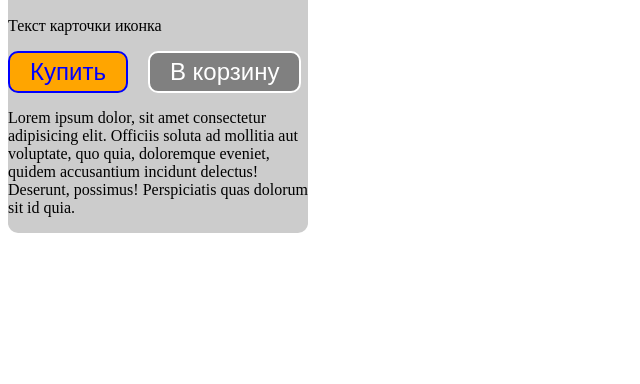
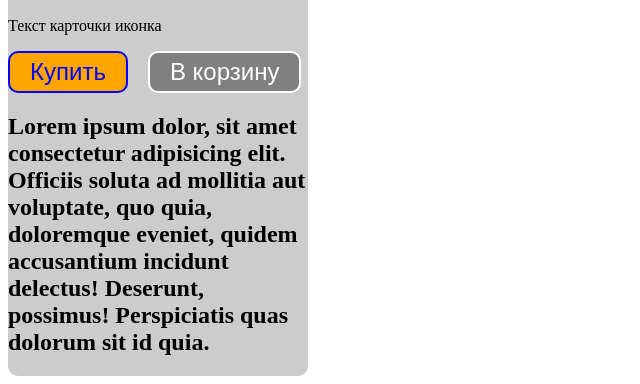
Before and after one commit to MaxOrel/webinar_git, a plain HTML site: page index.html in a window 1280 px wide. Shown: the part 538-922 px from the top of the page, without its empty margins (0-640 px from the left). Before the commit the page ends 800 px from the top, so only its background shows below. Drawn offline with Linux system fonts and the light colour scheme.

Commit message:
Изменяет тег для текста

```diff
--- a/index.html
+++ b/index.html
@@ -24,7 +24,7 @@
             <button class="button button_type_primary card__button">Купить</button>
             <button class="button button_type_secondary card__button">В корзину</button>
         </div>
-        <p>Lorem ipsum dolor, sit amet consectetur adipisicing elit. Officiis soluta ad mollitia aut voluptate, quo quia, doloremque eveniet, quidem accusantium incidunt delectus! Deserunt, possimus! Perspiciatis quas dolorum sit id quia.</p>
+        <h2>Lorem ipsum dolor, sit amet consectetur adipisicing elit. Officiis soluta ad mollitia aut voluptate, quo quia, doloremque eveniet, quidem accusantium incidunt delectus! Deserunt, possimus! Perspiciatis quas dolorum sit id quia.</h2>
     </div>
 
 
```
